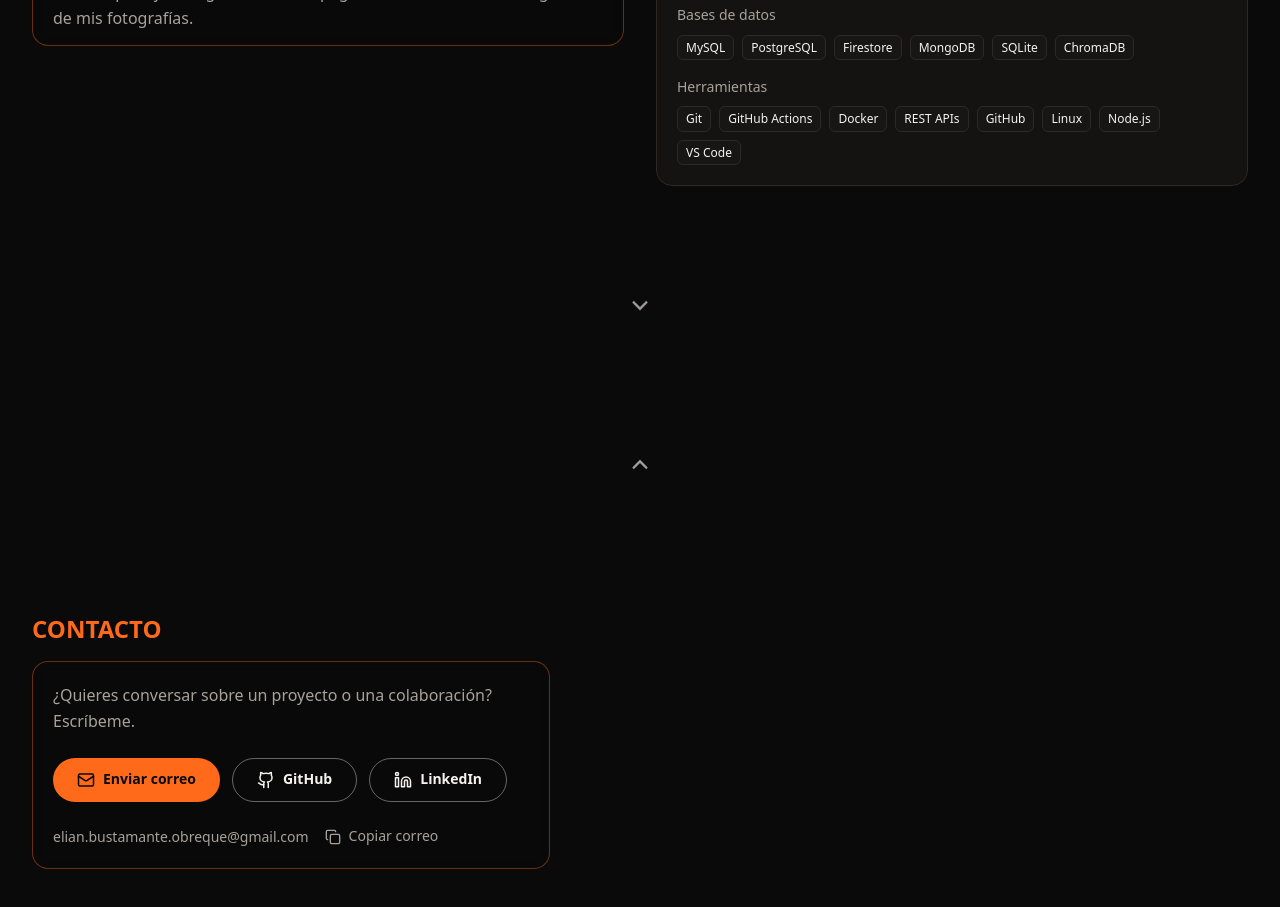
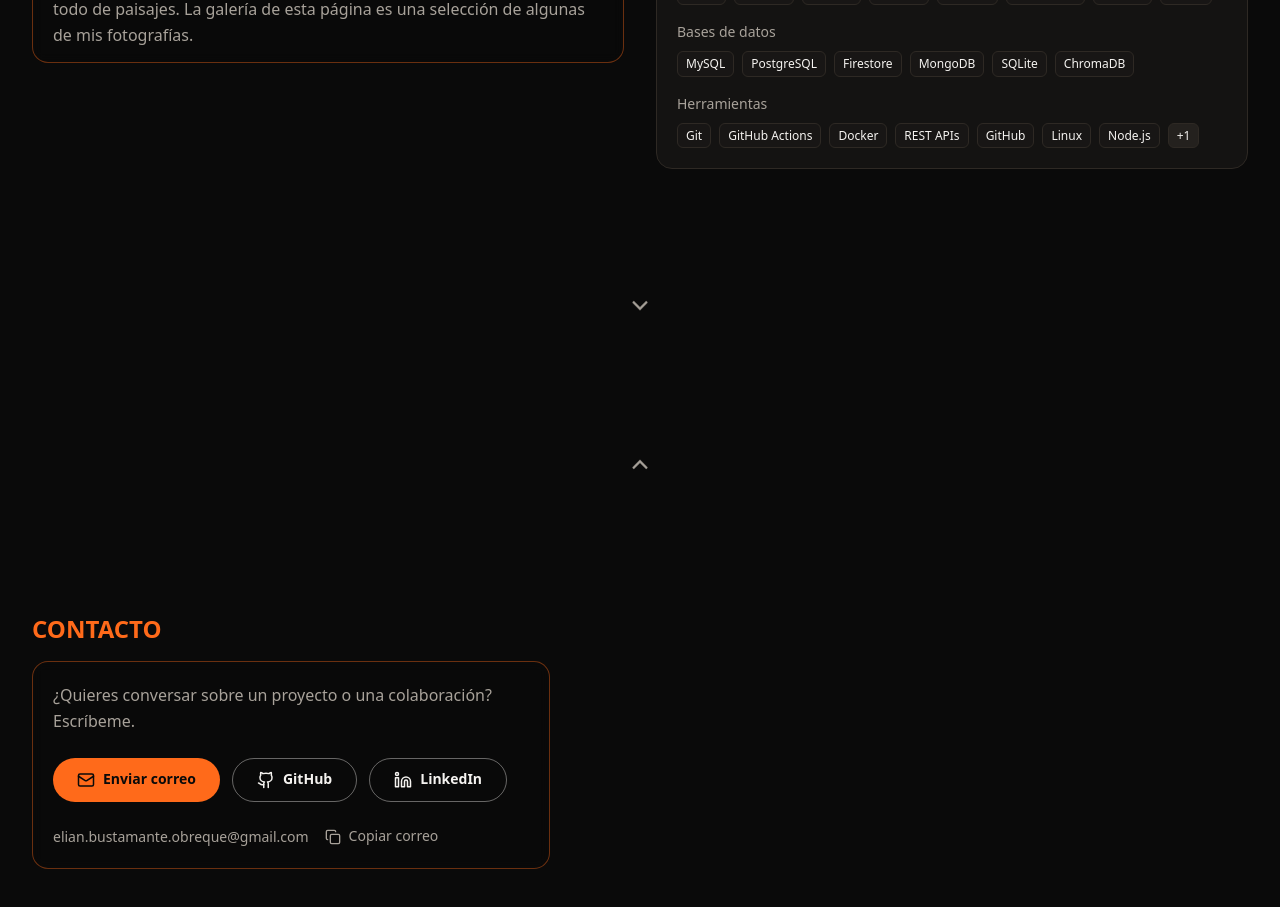
Before and after one commit to ElianBustamante/ElianBustamante.github.io, a React (Vite) app: page /#inicio in a window 1280 px wide. Shown: the part 2860-3767 px from the top of the page. Built offline with nearby package versions, Linux system fonts and the light colour scheme.

Commit message:
feat: always render TechGroup with single-line default in About.jsx

```diff
--- a/src/components/About.jsx
+++ b/src/components/About.jsx
@@ -6,16 +6,13 @@ import TechGroup from './TechGroup'
 import { IconChevronLeft, IconChevronRight } from './icons'
 import { skills } from '../data/site'
 import useMediaQuery from '../hooks/useMediaQuery'
-import { ABOUT_PAGED_QUERY, SHORT_SCREEN_QUERY, ABOUT_TWO_LINES_QUERY } from '../lib/media'
+import { ABOUT_PAGED_QUERY } from '../lib/media'
 import { observeScrollState } from '../lib/overflow'
 import { GLASS_CARD } from '../lib/glass'
 
 export default function About() {
   const { t } = useTranslation()
   const paged = useMediaQuery(ABOUT_PAGED_QUERY)
-  const short = useMediaQuery(SHORT_SCREEN_QUERY)
-  const tall = useMediaQuery(ABOUT_TWO_LINES_QUERY)
-  const maxLines = !short && tall ? 2 : 1
   const pagerRef = useRef(null)
   const [page, setPage] = useState(0)
 
@@ -123,12 +120,7 @@ export default function About() {
 
           <div className="space-y-4 compact:space-y-1.5 [@media(min-height:441px)]:compact:space-y-2">
             {skillGroups.map((group) => (
-              <TechGroup
-                key={group.key}
-                label={group.label}
-                items={group.items}
-                maxLines={maxLines}
-              />
+              <TechGroup key={group.key} label={group.label} items={group.items} />
             ))}
           </div>
         </Reveal>
```
